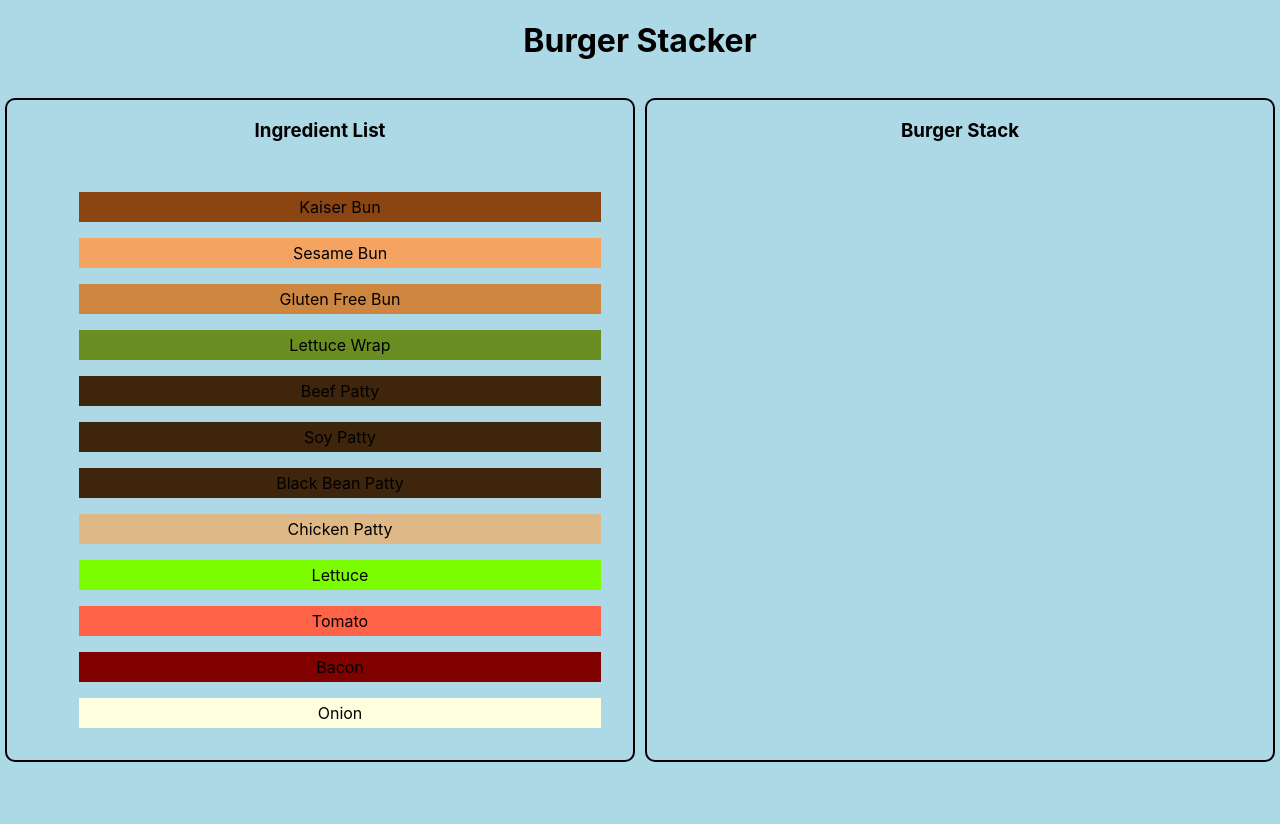
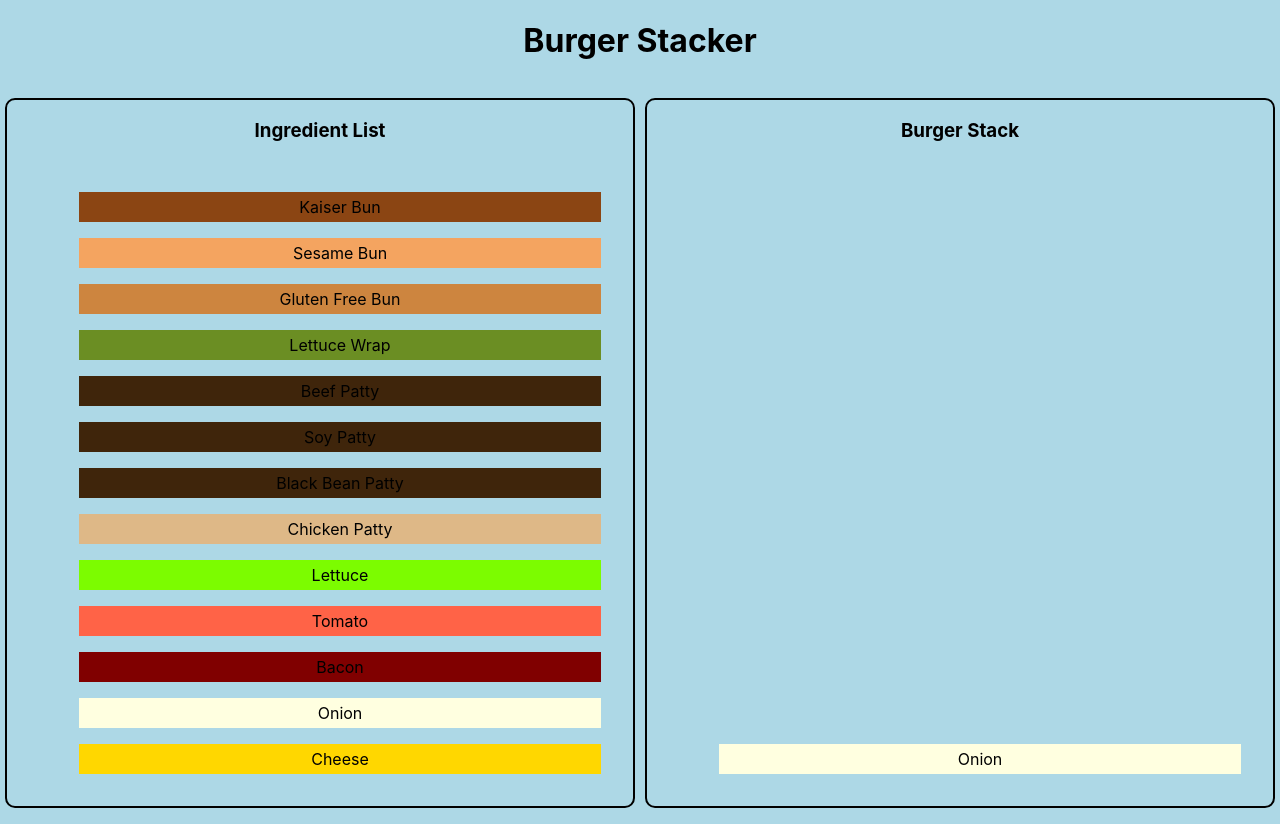
Before and after one commit to timmshinbone/applePieBurgers, a React (Create React App) app: page / in a window 1280 px wide. Both pictures are taken after a click on the element "Onion". Before the commit the page ends 800 px from the top, so only its background shows below. Built offline with nearby package versions, Linux system fonts and the light colour scheme.

Commit message:
can add ingredients to a burger

```diff
--- a/src/BurgerPane.js
+++ b/src/BurgerPane.js
@@ -3,14 +3,32 @@
 // this clickable item will be rendered by another component, called Ingredient
 
 import React, { Component } from 'react'
+import Ingredient from './Ingredient'
 
 export default class BurgerPane extends Component {
     render () {
-        console.log('the props in BurgerPane', this.props)
+        // console.log('the props in BurgerPane', this.props)
+        // I can use destructuring syntax to isolate anything I'm bringing in from props
+        const { ingredients } = this.props
+        // console.log('the props in ing list', ingredients)
+
+        let burgerBits = ingredients.map((ing, i) => (
+            // this map will immediately return one item per loop iteration
+            <li key={i}>
+                <Ingredient
+                    ingredient={ing}
+                    clickFunc={() => {console.log('clickFunc')}}
+                    itemKey={i}
+                />
+            </li>
+        ))
 
         return (
             <section className='pane'>
                 <h3>Burger Stack</h3>
+                <ul>
+                    { burgerBits }
+                </ul>
             </section>
         )
     }
--- a/src/BurgerStacker.js
+++ b/src/BurgerStacker.js
@@ -29,10 +29,31 @@ export default class BurgerStacker extends Component {
             {name: 'Lettuce', color: 'lawngreen'},
             {name: 'Tomato', color: 'tomato'},
             {name: 'Bacon', color: 'maroon'},
-            {name: 'Onion', color: 'lightyellow'}
+            {name: 'Onion', color: 'lightyellow'},
+            {name: 'Cheese', color: 'gold'}
         ],
         // going to be the ingredients on the burger that I'm stacking
         burgerIngredients: []
+    }
+
+    // this area will hold our state manipulating functions.
+    // we will pass these functions as props to the correct components to make this app work the way we want it to.
+    addToStack = (e) => {
+        // this method targets the properties of an ingredient
+        // those properties change based on which one is clicked
+        // we use those to build an object that resembles the original ingredient -> {name: 'something', color: 'some color' }
+        // then, we will add that object to the burgerIngredients array
+        // and bc we pass that array to BurgerPane, it will be looped over and render an Ingredient component for each item in the array
+        const ingName = e.target.innerText
+        const ingColor = e.target.style.backgroundColor
+
+        console.log(`clicked ${ingName} and it is ${ingColor}`)
+        // class components use a special method to update their state
+        // This method is called 'setState'
+        // setState is expecting an object, and within that object, we can refer to an individual piece of state to update
+        this.setState({
+            burgerIngredients: [{ name: ingName, color: ingColor }, ...this.state.burgerIngredients]
+        })
     }
 
     // there is one thing that all class components need to do
@@ -45,6 +66,7 @@ export default class BurgerStacker extends Component {
                 <div className='panes'>
                     <IngList
                         ingredients={this.state.ingredients}
+                        add={this.addToStack}
                     />
                     <BurgerPane
                         ingredients={this.state.burgerIngredients}
--- a/src/IngList.js
+++ b/src/IngList.js
@@ -16,7 +16,7 @@ export default class IngList extends Component {
             <li key={i}>
                 <Ingredient
                     ingredient={ing}
-                    clickFunc={() => {console.log('clickFunc')}}
+                    clickFunc={this.props.add}
                     itemKey={i}
                 />
             </li>
```
